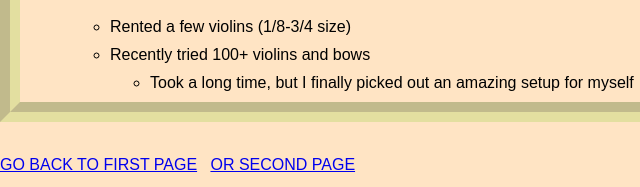
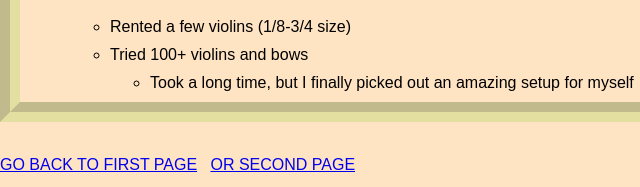
Before and after one commit to VicHsu26/VH_Webpage, a plain HTML site: page About_Victor_Hsu_pg3.html in a window 1280 px wide. Shown: the part 610-797 px from the top of the page, 0-640 px from the left. Drawn offline with Linux system fonts and the light colour scheme.

Commit message:
Grammar Edit

```diff
--- a/About_Victor_Hsu_pg3.html
+++ b/About_Victor_Hsu_pg3.html
@@ -54,7 +54,7 @@
 
         <ul>
             <li>Rented a few violins (1/8-3/4 size) </li>
-            <li>Recently tried 100+ violins and bows</li>
+            <li>Tried 100+ violins and bows</li>
         <ul><li>Took a long time, but I finally picked out an amazing setup for myself</li></ul>
             </ul>
         </ul>
```
